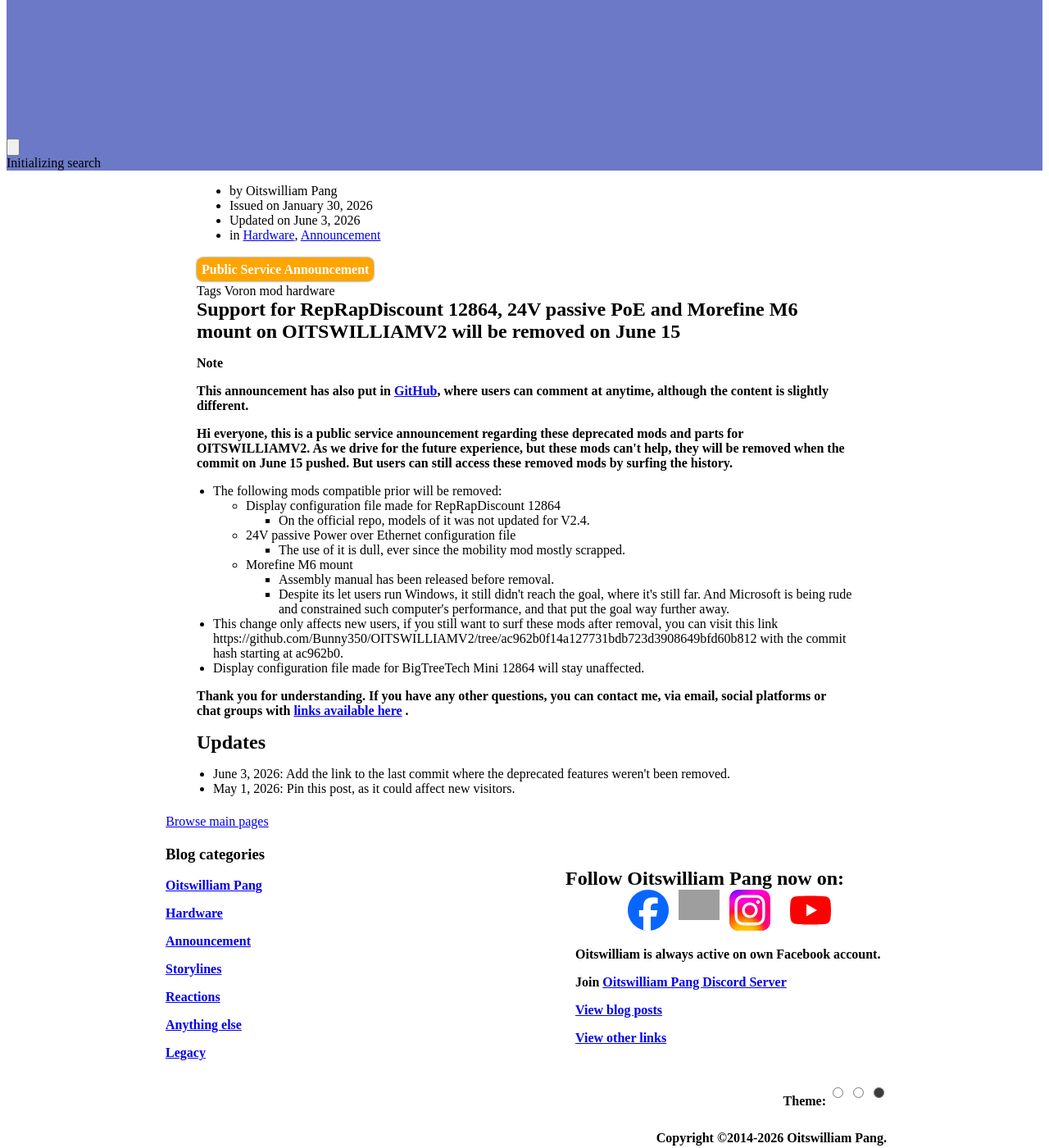
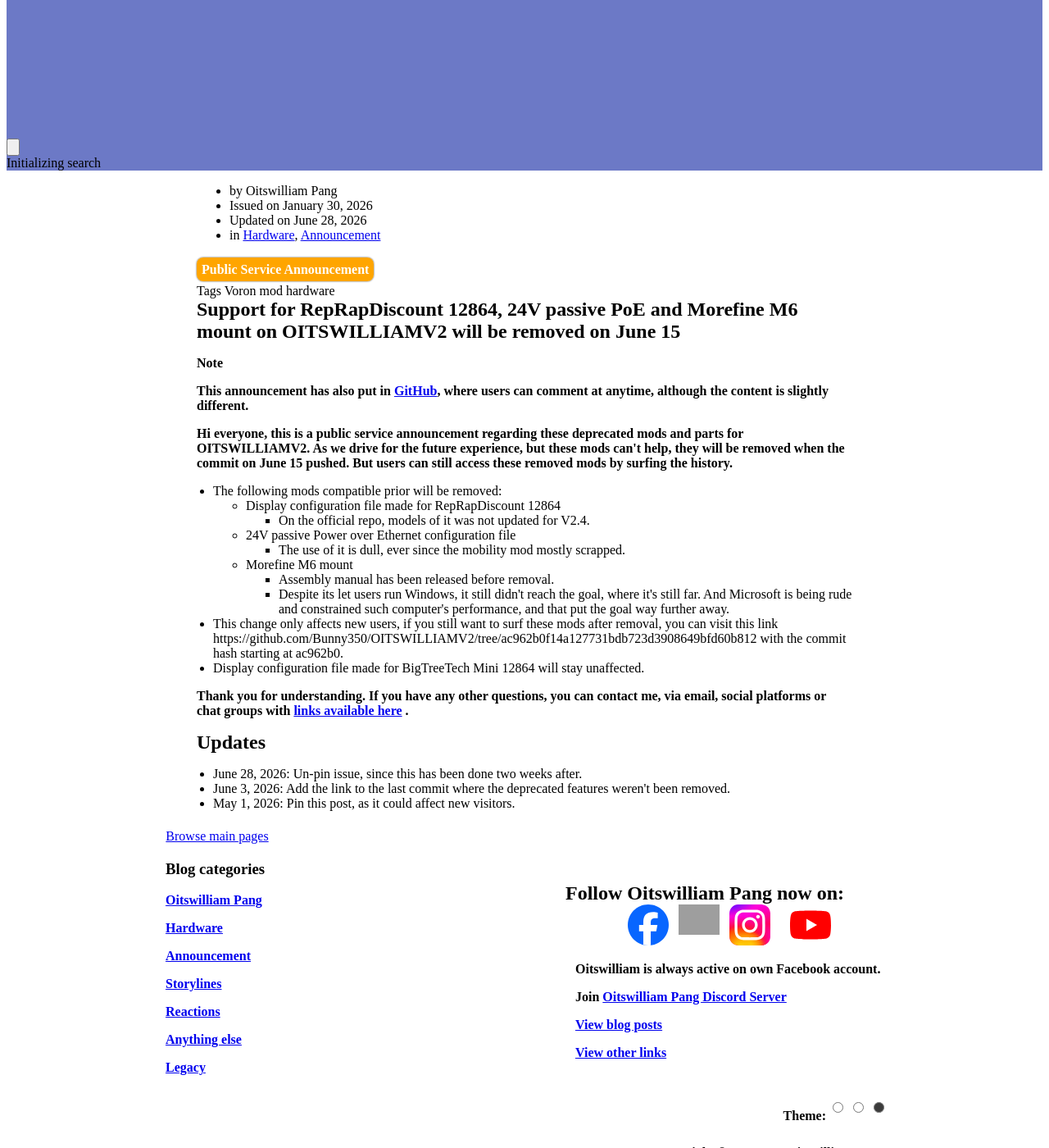
Before and after one commit to Bunny350/blogs, an MkDocs documentation site: the page built from docs/posts/oitswilliamv2-discontinuation-notice-2026.md, in a window 1280 px wide and 1400 px high, scrolled down 5067 px. Shown: the whole window at 82% size. Built offline with MkDocs 1.6.1 and Material for MkDocs 9.7.7, drawn with Linux system fonts in a browser that asks for light colours; plug-ins that fetch from the network failed and are left out; grey boxes are pictures that could not be loaded.

Commit message:
Update oitswilliamv2-discontinuation-notice-2026.md
This update un-pins such post as that has been done.

```diff
--- a/docs/posts/oitswilliamv2-discontinuation-notice-2026.md
+++ b/docs/posts/oitswilliamv2-discontinuation-notice-2026.md
@@ -1,7 +1,7 @@
 ---
 date:
   created: 2026-01-30
-  updated: 2026-06-03
+  updated: 2026-06-28
 links:
 
 categories:
@@ -37,5 +36,6 @@
 Thank you for understanding. If you have any other questions, you can contact me, via email, social platforms or chat groups with [links available here](https://www.oitswilliam.com/support) .
 
 ## Updates
+* June 28, 2026: Un-pin issue, since this has been done two weeks after.
 * June 3, 2026: Add the link to the last commit where the deprecated features weren't been removed.
 * May 1, 2026: Pin this post, as it could affect new visitors.
```
Also changed, not shown: other parts of docs/posts/oitswilliamv2-discontinuation-notice-2026.md (+0 -1 lines).
